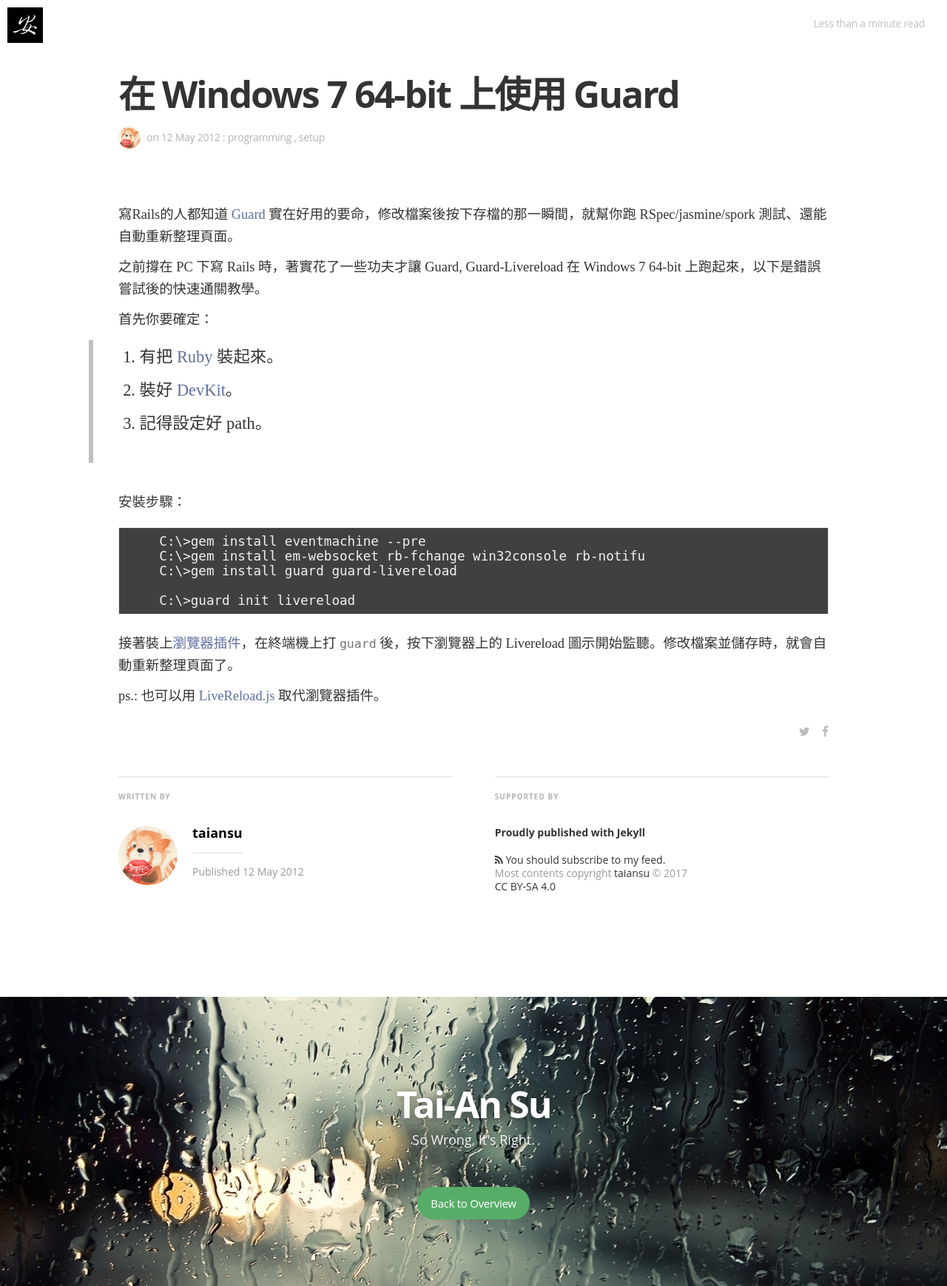
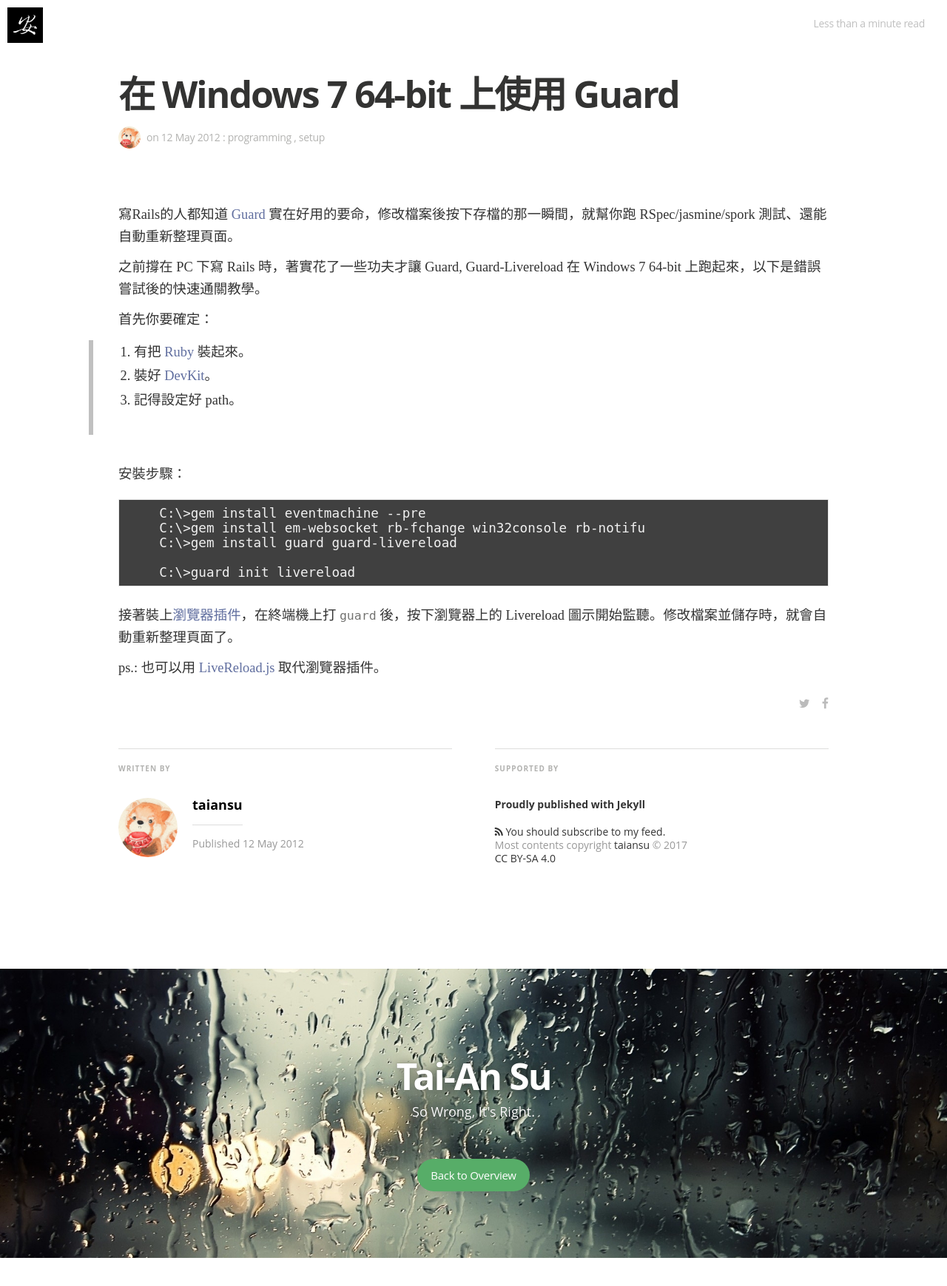
Before and after one commit to taiansu/blog, a Jekyll site: the page built from _posts/2012-05-12-guard-environment-on-windows.markdown, in a window 1280 px wide. Shown: the whole page at 74% size. Built offline with Jekyll 4.4.1, drawn with Linux system fonts in a browser that asks for light colours; nearby versions of some CDN libraries; some web fonts are replaced; comment, search, counter and statistics services are not loaded; after the commit the page ends 1701 px from its top, so only the background shows below that.

Commit message:
Improve styles

```diff
--- a/css/main.sass
+++ b/css/main.sass
@@ -378,10 +378,14 @@
       letter-spacing: -0.02em
       font-weight: 700
       font-style: normal
+      line-height: 1.2
+      margin-bottom: 0.5em
+    h1
+      padding-top: 16px
       font-size: 32px
-      line-height: 1.2
-      padding-top: 16px
-      margin-bottom: 0.5em
+    h2
+      padding-top: 8px
+      font-size: 30px
     p
       font-weight: 400
       font-style: normal
@@ -448,8 +452,8 @@
       padding: 0
       font-weight: 400
       font-style: normal
-      font-size: 1.4em
-      line-height: 1.9em
+      font-size: 1.15em
+      line-height: 1.625em
       margin-left: 1.9em
       margin-bottom: 0.8px
       padding-top: 2px
```
